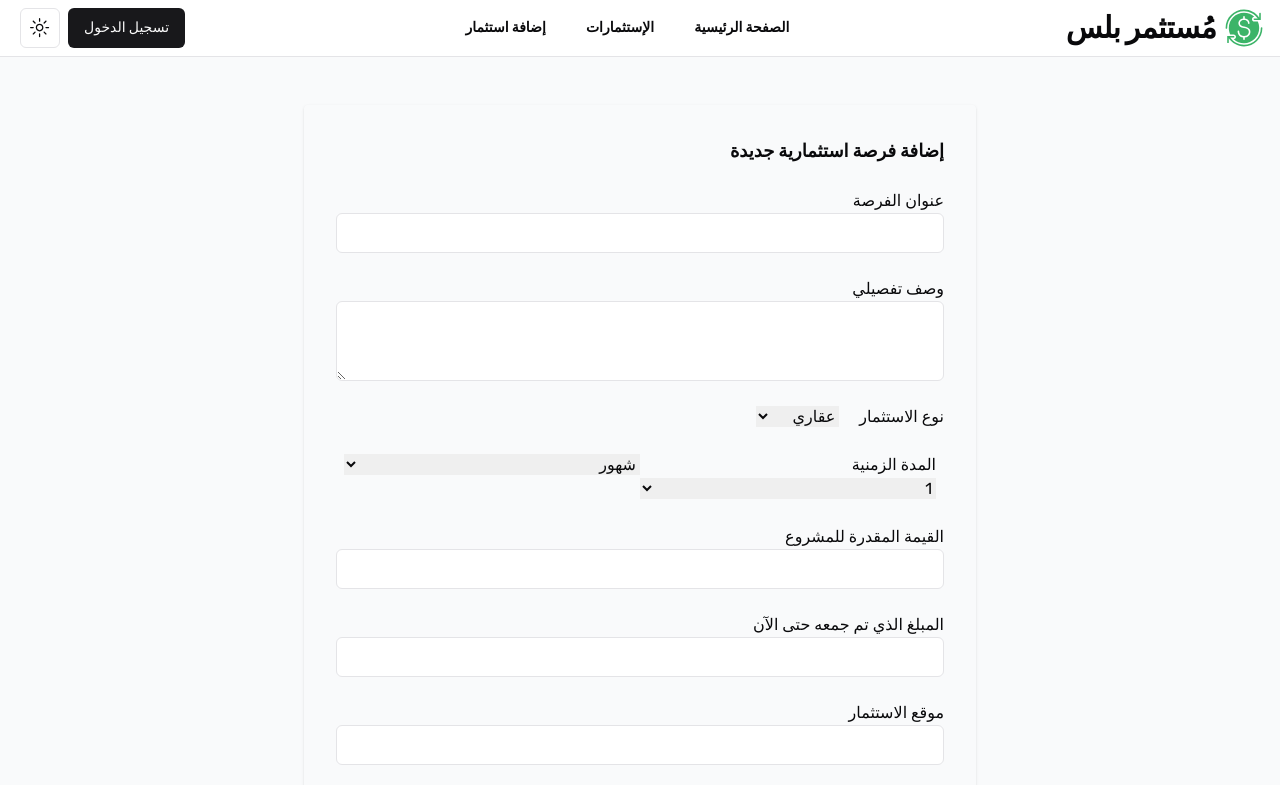
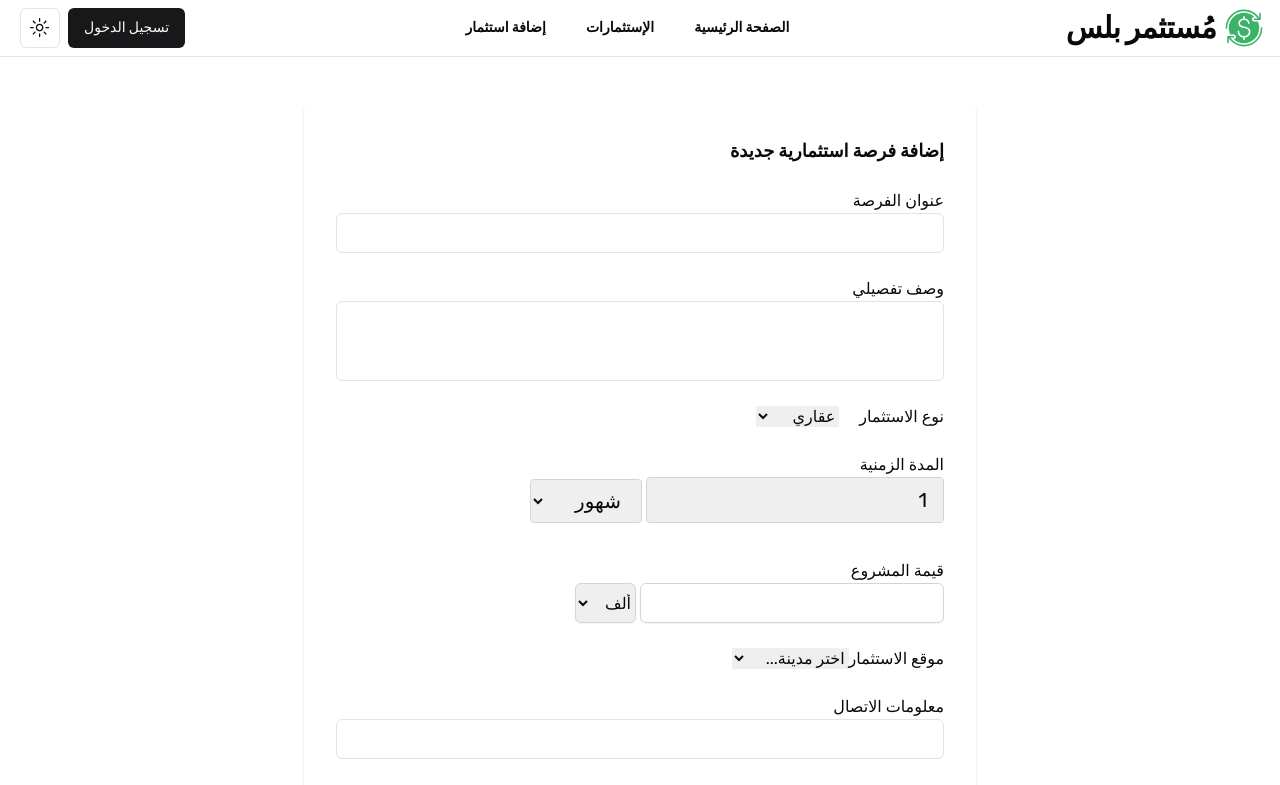
Before and after one commit to HassanAlabdulal/Mostathmer-plus, a Next.js app: page /add-opportunity in a window 1280 px wide. Shown: the top 785 px of the page. Built offline with nearby package versions, Linux system fonts and the light colour scheme.

Commit message:
enhance: the time and cost field

```diff
--- a/app/add-opportunity/page.tsx
+++ b/app/add-opportunity/page.tsx
@@ -15,8 +15,8 @@ type FormValues = {
   investmentType: string;
   investmentTimeUnit: string;
   investmentTimeValue: number;
+  projectValueUnit: string;
   projectValue: number;
-  amountRaised: number;
   investmentLocation: string;
   contactDetails: string;
   attachments: FileList;
@@ -35,11 +35,16 @@ export default function AddOpportunity() {
     register('investmentType', { required: 'هذا الحقل مطلوب' });
   }, [register]);
 
+  const cities = [
+    "الرياض", "جدة", "مكة المكرمة", "المدينة المنورة", "الدمام", "الخبر",
+    "الطائف", "تبوك", "القطيف", "خميس مشيط", "الأحساء", "حائل"
+  ];
+
   // Function to handle form submission
   const onSubmit = (data: FormValues) => console.log(data);
 
   return (
-    <div className="flex flex-col justify-center min-h-screen py-12 bg-gray-50 sm:px-6 lg:px-8">
+    <div className="flex flex-col justify-center min-h-screen py-12 sm:px-6 lg:px-8">
       <div className="sm:mx-auto sm:w-full sm:max-w-2xl">
         <form onSubmit={handleSubmit(onSubmit)} className="space-y-6 p-8 rounded shadow">
           {/* Page title */}
@@ -54,7 +59,7 @@ export default function AddOpportunity() {
 
           <div>
             <label htmlFor="detailedDescription">وصف تفصيلي</label>
-            <Textarea id="detailedDescription" {...register('detailedDescription', { required: 'هذا الحقل مطلوب' })} />
+            <Textarea className="resize-none" id="detailedDescription" {...register('detailedDescription', { required: 'هذا الحقل مطلوب' })} />
             {errors.detailedDescription && <p>{errors.detailedDescription.message}</p>}
           </div>
 
@@ -75,47 +80,83 @@ export default function AddOpportunity() {
             {errors.investmentType && <p>{errors.investmentType.message}</p>}
           </div>
 
-          {/* Investment Duration Selection */}
-          <div className="flex justify-between">
+          <div className="flex items-end">
             {/* Investment Time Value Section */}
-            <div className="flex-1 mr-2">
+            <div className="flex-1">
               <label htmlFor="investmentTimeValue">المدة الزمنية</label>
-              <select id="investmentTimeValue" {...register('investmentTimeValue', { required: 'هذا الحقل مطلوب' })} className="w-full">
+              <select
+                id="investmentTimeValue"
+                {...register('investmentTimeValue', { required: 'هذا الحقل مطلوب' })}
+                className="form-select form-select-lg mb-3 appearance-none
+                           block w-full px-4 py-2 text-xl font-normal
+                           bg-clip-padding bg-no-repeat border border-solid border-gray-300
+                           rounded transition ease-in-out m-0
+                           focus:text-gray-700 focus:bg-white focus:border-blue-600 focus:outline-none"
+              >
                 {Array.from({ length: 12 }, (_, index) => (
-                  <option key={index} value={index + 1}>
-                    {index + 1}
-                  </option>
+                  <option key={index} value={index + 1}>{index + 1}</option>
                 ))}
               </select>
               {errors.investmentTimeValue && <p>{errors.investmentTimeValue.message}</p>}
             </div>
 
             {/* Investment Time Unit Section */}
-            <div className="flex-1 ml-2">
-              <select id="investmentTimeUnit" {...register('investmentTimeUnit', { required: 'هذا الحقل مطلوب' })} className="w-full">
-              <option value="months">شهور</option>
-              <option value="years">سنوات</option>
+            <div className="flex-1 ml-3">
+              <select
+                id="investmentTimeUnit"
+                {...register('investmentTimeUnit', { required: 'هذا الحقل مطلوب' })}
+                className="form-select form-select-lg mb-3 mr-1
+                           block px-4 py-2 text-xl font-normal
+                            bg-clip-padding bg-no-repeat border border-solid border-gray-300
+                           rounded transition ease-in-out m-0
+                           focus:bg-white focus:border-blue-600 focus:outline-none"
+              >
+                <option value="months">شهور</option>
+                <option value="years">سنوات</option>
               </select>
               {errors.investmentTimeUnit && <p>{errors.investmentTimeUnit.message}</p>}
             </div>
           </div>
 
-          <div>
-            <label htmlFor="projectValue">القيمة المقدرة للمشروع</label>
-            <Input id="projectValue" type="number" {...register('projectValue', { required: 'هذا الحقل مطلوب' })} />
-            {errors.projectValue && <p>{errors.projectValue.message}</p>}
-          </div>
+            {/* Project Value and Unit in the same row with the same height */}
+            <div className="flex items-center">
 
-          <div>
-            <label htmlFor="amountRaised">المبلغ الذي تم جمعه حتى الآن</label>
-            <Input id="amountRaised" type="number" {...register('amountRaised')} />
-            {errors.amountRaised && <p>{errors.amountRaised.message}</p>}
-          </div>
+            {/* Project Value Input Section */}
+            <div className="flex-1">
+              <label htmlFor="projectValue">قيمة المشروع</label>
+              <input
+                id="projectValue"
+                type="text"
+                {...register('projectValue', { required: 'هذا الحقل مطلوب' })}
+                className="w-full h-10 border border-gray-300 rounded-md shadow-sm"
+              />
+              {errors.projectValue && <p>{errors.projectValue.message}</p>}
+            </div>
+
+            {/* Project Value Unit Section */}
+            <div className="flex-1">
+              <select
+                id="projectValueUnit"
+                {...register('projectValueUnit', { required: 'هذا الحقل مطلوب' })}
+                className="mr-1 mt-6 h-10 border border-gray-300 rounded-md shadow-sm"
+              >
+                <option value="thousand">ألف</option>
+                <option value="million">مليون</option>
+              </select>
+              {errors.projectValueUnit && <p>{errors.projectValueUnit.message}</p>}
+            </div>
+
+            </div>
 
           {/* Investment Location Section */}
           <div>
             <label htmlFor="investmentLocation">موقع الاستثمار</label>
-            <Input id="investmentLocation" {...register('investmentLocation', { required: 'هذا الحقل مطلوب' })} />
+            <select id="investmentLocation" {...register('investmentLocation', { required: 'هذا الحقل مطلوب' })}>
+              <option value="">اختر مدينة...</option>
+              {cities.map((city, index) => (
+                <option key={index} value={city}>{city}</option>
+              ))}
+            </select>
             {errors.investmentLocation && <p>{errors.investmentLocation.message}</p>}
           </div>
 
```
